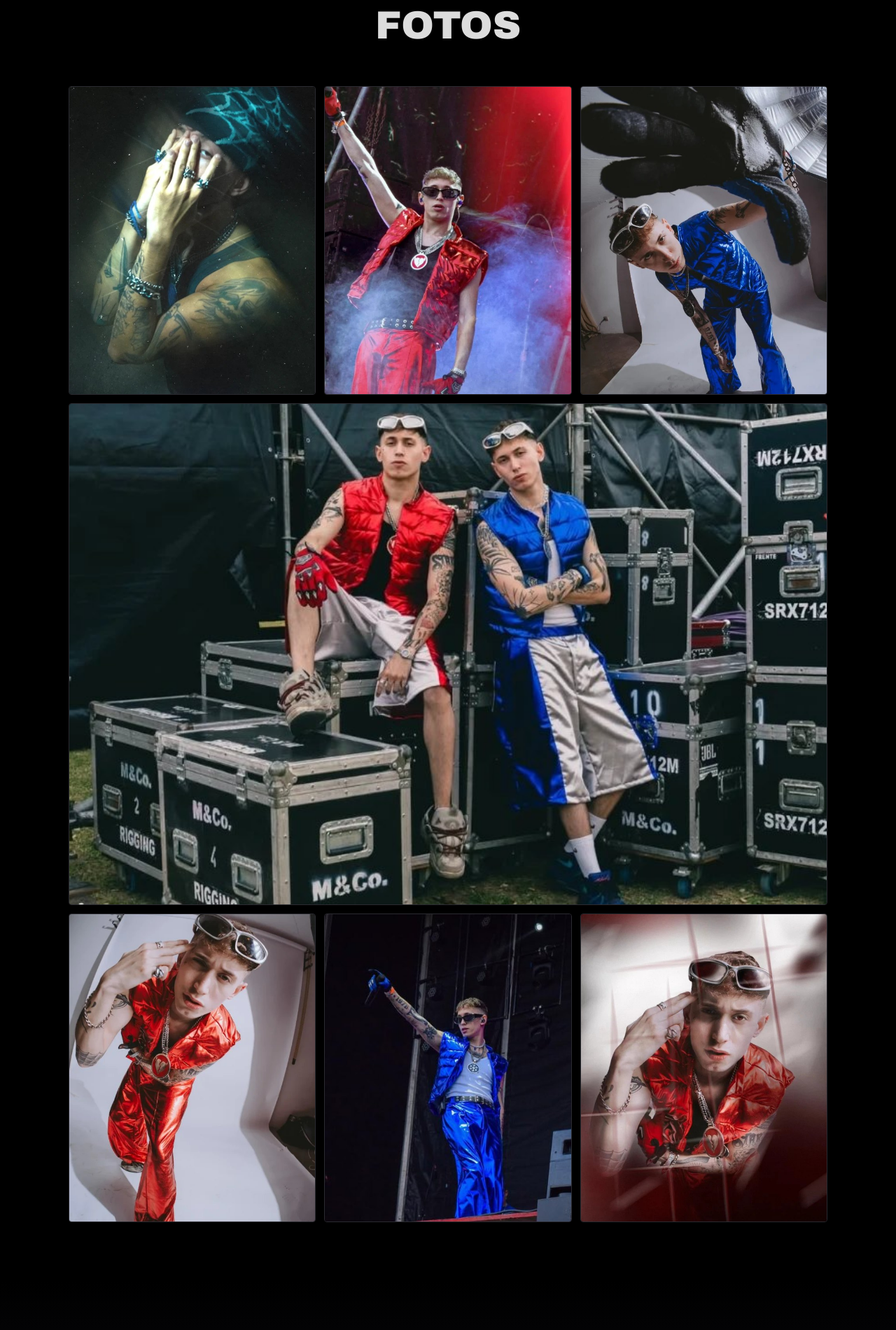
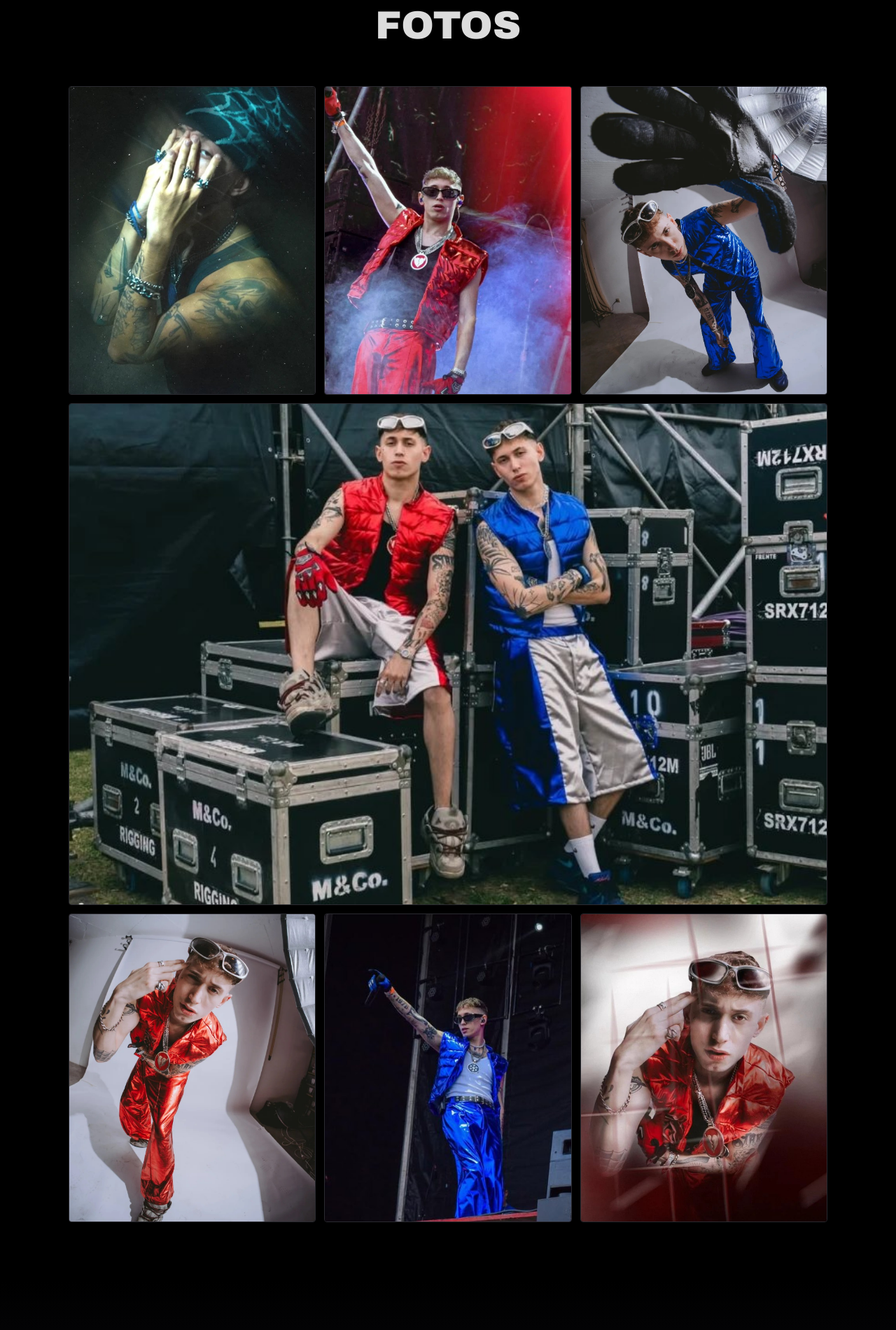
Before and after one commit to angieeramirez31032-spec/mi-pagina-openai1, a plain HTML site: page rako-y-froz/index.html in a window 1280 px wide. Shown: the part 2820-4720 px from the top of the page at 70% size. Drawn offline with Linux system fonts and the light colour scheme; a web font is replaced by a local one.

Commit message:
Reemplaza dos fotos de la galería por versiones de mayor calidad
Co-Authored-By: Claude Sonnet 5.5 <noreply@anthropic.com>
Claude-Session: https://claude.ai/code/session_01HG6MRVtTbu1vp4iAkjyiYL

```diff
--- a/rako-y-froz/index.html
+++ b/rako-y-froz/index.html
@@ -252,9 +252,9 @@ footer ul a:hover{color:var(--froz)}
   <div class="gallery">
     <button class="ph" type="button"><img src="foto2.jpg" alt="Retrato con las manos cubriendo la cara, gorro verde azulado y tatuajes en los brazos" loading="lazy"></button>
     <button class="ph" type="button"><img src="foto3.jpg" alt="Artista de campera roja metalizada en el escenario, con el brazo en alto y humo azul" loading="lazy"></button>
-    <button class="ph" type="button"><img src="foto8.jpg" alt="Retrato en picada con conjunto azul metalizado y un guante enorme en primer plano" loading="lazy"></button>
+    <button class="ph" type="button"><img src="foto8hd.jpg" alt="Retrato en picada con conjunto azul metalizado y un guante enorme en primer plano" loading="lazy"></button>
     <button class="ph wide" type="button"><img src="foto1.jpg" alt="Froz y RakoBoy sentados juntos entre cajas de rigging detrás del escenario" loading="lazy"></button>
-    <button class="ph" type="button"><img src="foto9.jpg" alt="Retrato en picada con conjunto rojo metalizado, anteojos plateados y mano en la sien" loading="lazy"></button>
+    <button class="ph" type="button"><img src="foto9hd.jpg" alt="Retrato en picada con conjunto rojo metalizado, anteojos plateados y mano en la sien" loading="lazy"></button>
     <button class="ph" type="button"><img src="foto4.jpg" alt="Artista de conjunto azul metalizado señalando al público desde el escenario" loading="lazy" style="object-position:38% 50%"></button>
     <button class="ph" type="button"><img src="foto5.jpg" alt="Retrato de campera roja con anteojos plateados y efecto desenfocado en rojo" loading="lazy"></button>
   </div>
```
Also changed, not shown: rako-y-froz/foto8.jpg (deleted), rako-y-froz/foto8hd.jpg (added), rako-y-froz/foto9.jpg (deleted), rako-y-froz/foto9hd.jpg (added).
